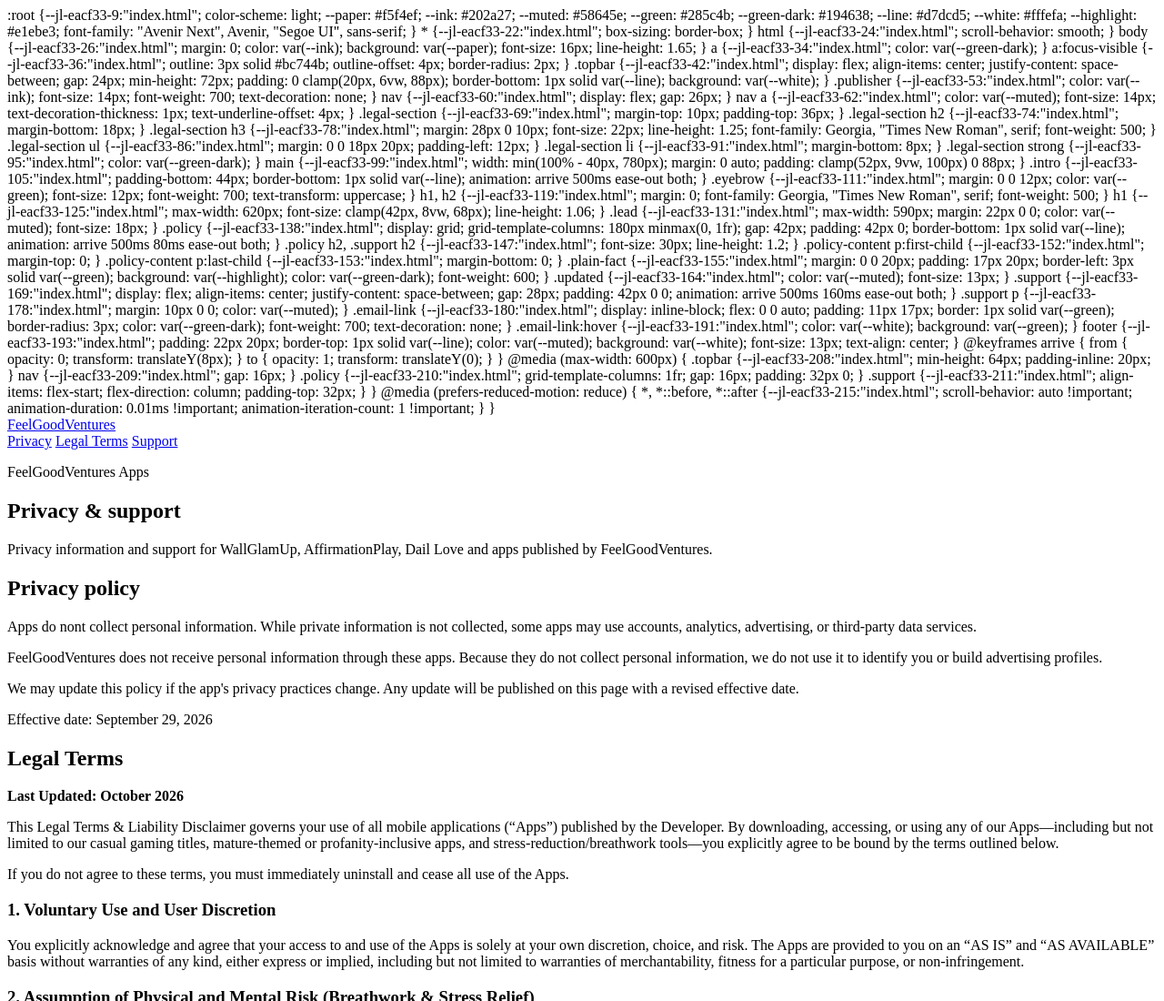
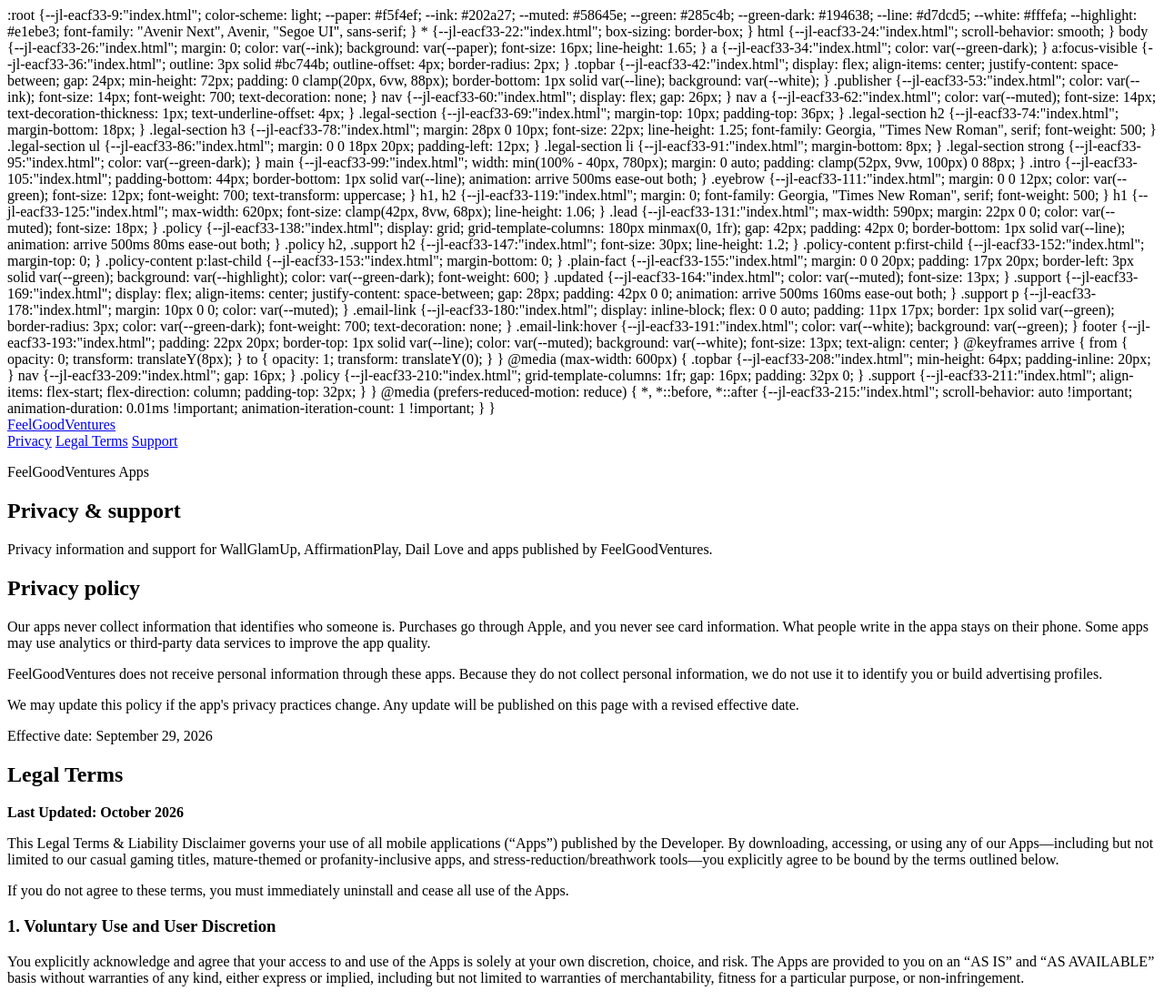
Before and after one commit to feelgoodventures/supreme-octo-chain, a plain HTML site: page index.html in a window 1280 px wide. Shown: the top 1100 px of the page at 91% size. Drawn offline with Linux system fonts and the light colour scheme.

Commit message:
Revise privacy policy wording
Updated the privacy policy text for clarity and accuracy.

```diff
--- a/index.html
+++ b/index.html
@@ -240,7 +240,7 @@
     <section class="policy" id="privacy" aria-labelledby="privacy-title">
       <h2 id="privacy-title">Privacy policy</h2>
       <div class="policy-content">
-        <p class="plain-fact">Apps do nont collect personal information. While private information is not collected, some apps may use accounts, analytics, advertising, or third-party data services.</p>
+        <p class="plain-fact">Our apps never collect information that identifies who someone is. Purchases go through Apple, and you never see card information. What people write in the appa stays on their phone. Some apps may use analytics or third-party data services to improve the app quality.</p>
         <p>FeelGoodVentures does not receive personal information through these apps. Because they do not collect personal information, we do not use it to identify you or build advertising profiles.</p>
         <p>We may update this policy if the app's privacy practices change. Any update will be published on this page with a revised effective date.</p>
         <p class="updated">Effective date: September 29, 2026</p>
```
